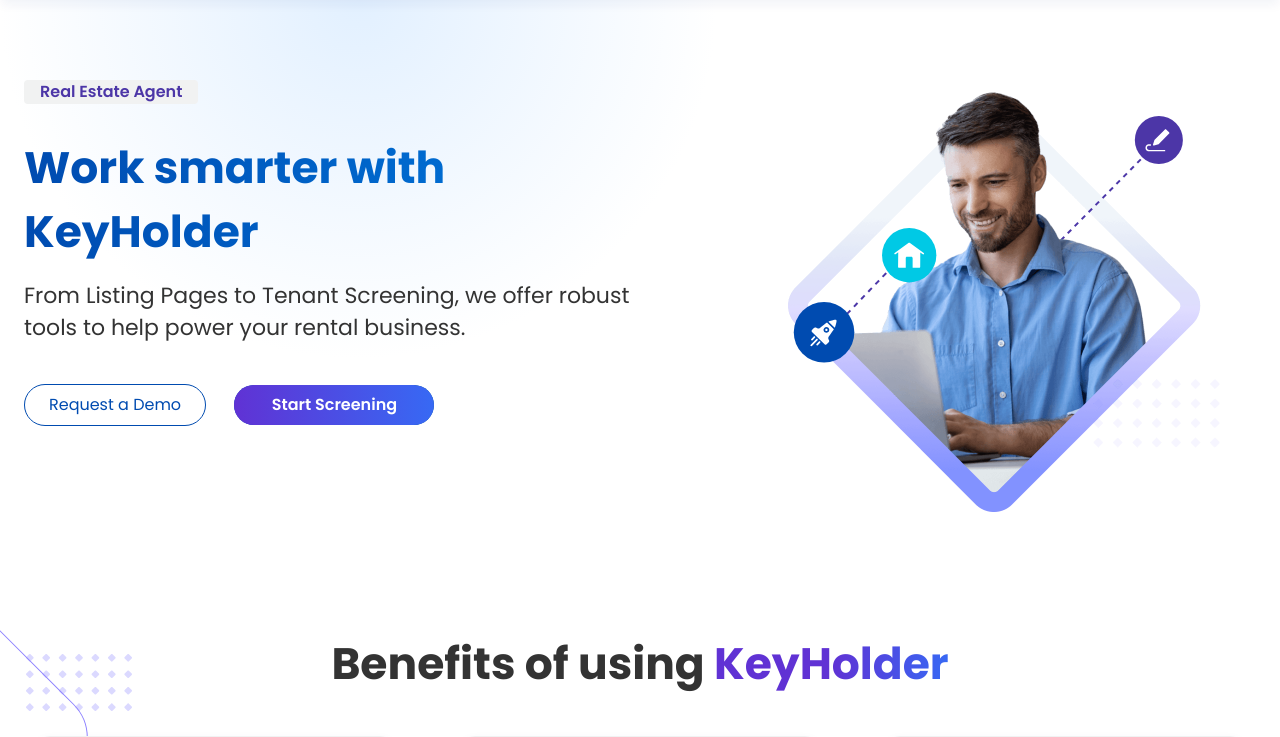
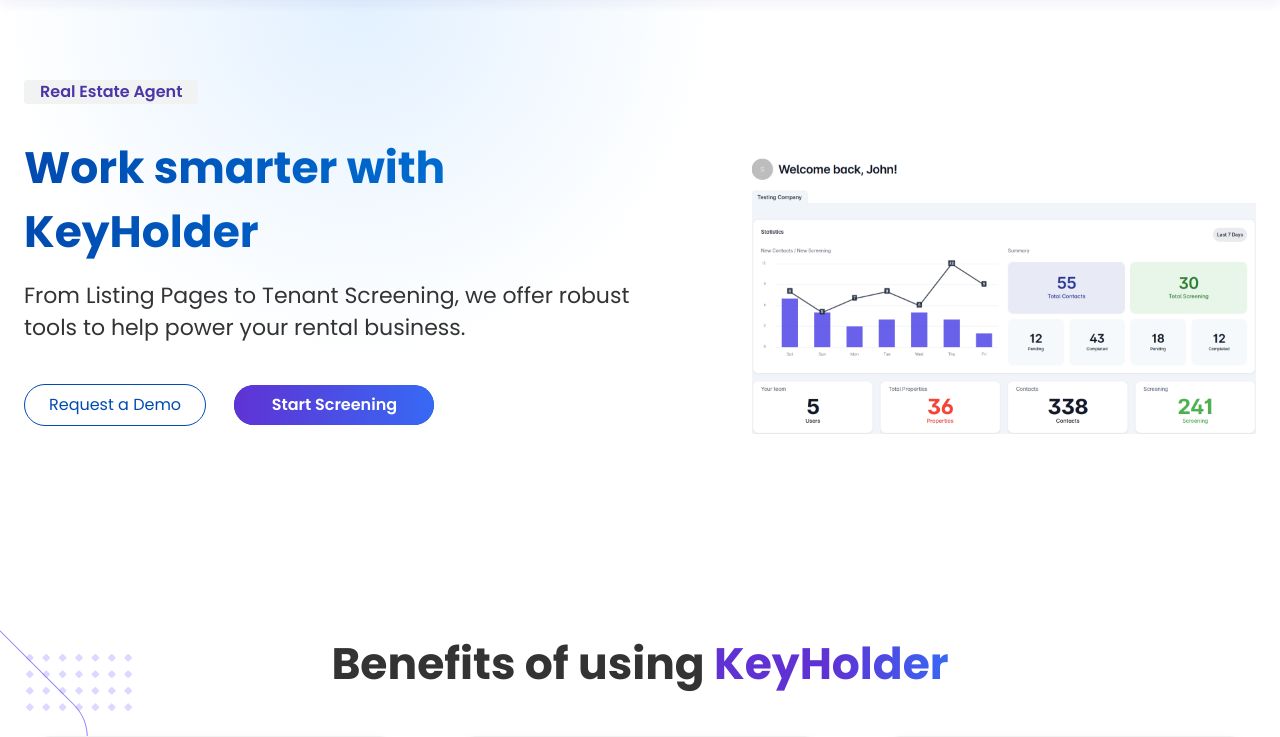
Before and after one commit to superdata20/kh-test, a PHP site: page / in a window 1280 px wide. Shown: the part 74-811 px from the top of the page. Run offline with PHP 8.4, Linux system fonts and the light colour scheme.

Commit message:
public home page

```diff
--- a/index.php
+++ b/index.php
@@ -30,10 +30,7 @@ require_once "inc/header.php";
                     </div>
                 </div>
                 <div class="c-solution-hero_graphic">
-                    <img height="432" loading="lazy" width="504" alt="" src="/assets/images/agent.png" class="c-solution-hero_image" />
-                    <img src="/assets/images/Rocket.svg" loading="lazy" width="62" height="62" alt="rocket" class="c-solution-hero_icon cc-1" />
-                    <img src="/assets/images/house.svg" loading="lazy" width="55" height="55" alt="house" class="c-solution-hero_icon cc-2" />
-                    <img src="/assets/images/E-sign.svg" loading="lazy" width="49" height="49" alt="electronic signature" class="c-solution-hero_icon cc-3" />
+                    <img height="432" loading="lazy" width="504" alt="" src="/assets/images/banner.png" class="c-solution-hero_image" />
                 </div>
                 <div class="c-double-cta cc-show-tablet">
                     <div class="c-cta">
```
Also changed, not shown: assets/images/banner.png (added).
